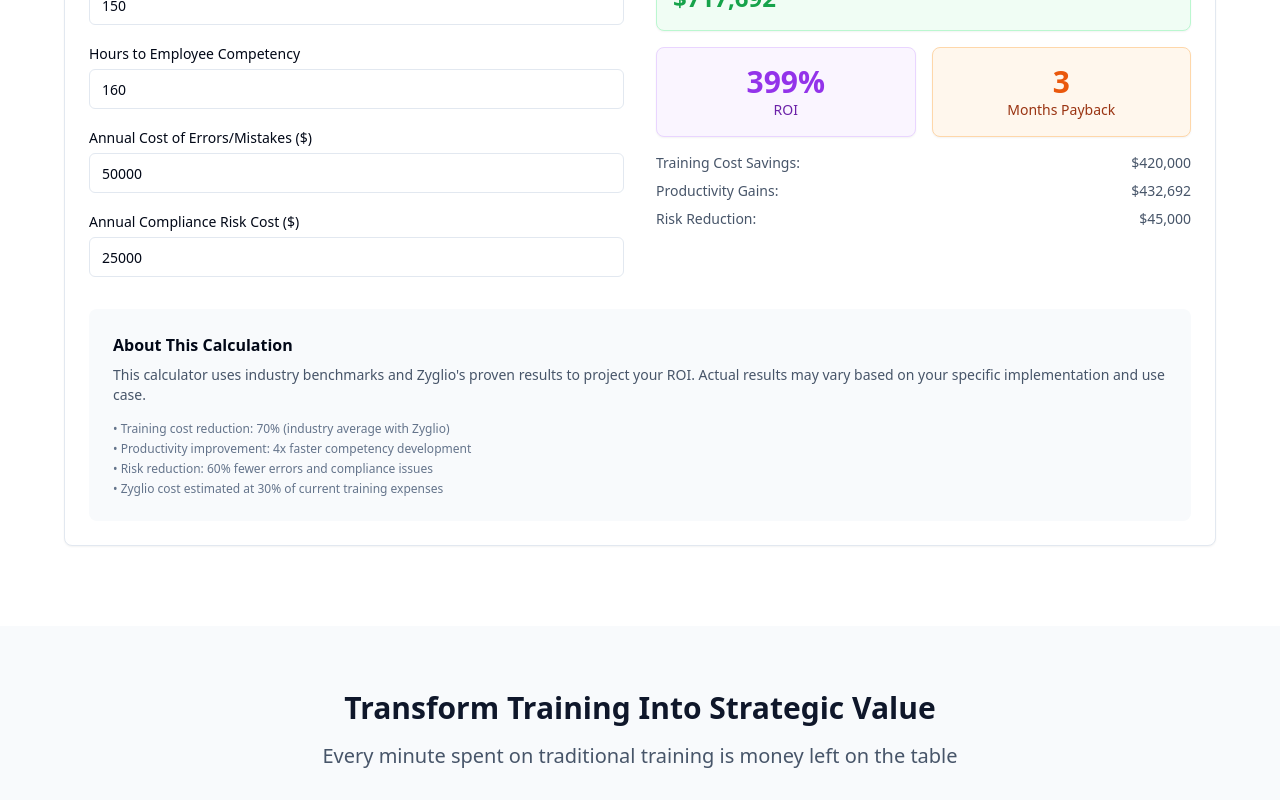
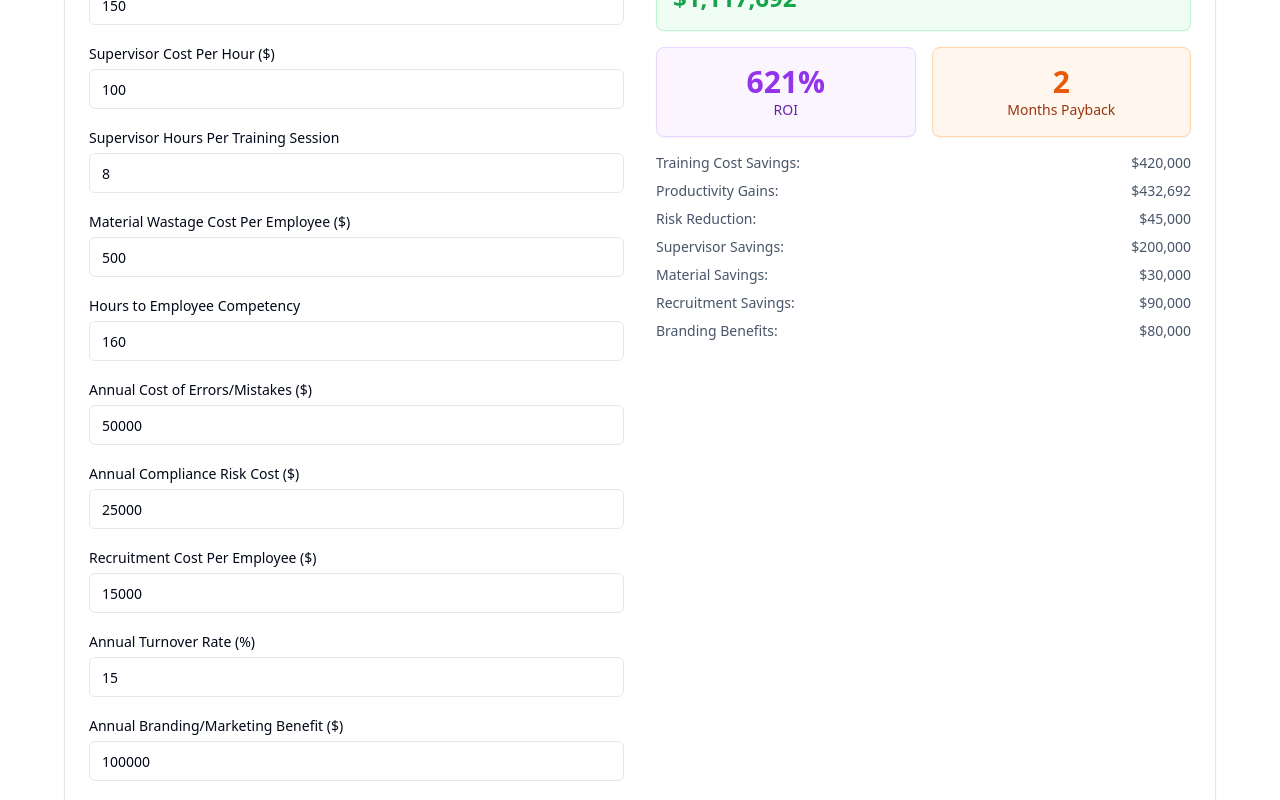
Before and after one commit to jmerril/voice-to-mastery-web, a React (Vite) app: page /roi-calculator in a window 1280 px wide. Shown: the part 1100-1900 px from the top of the page. Built offline with nearby package versions, Linux system fonts and the light colour scheme.

Commit message:
Add calculator fields and benefits
Added fields for supervisor cost, material wastage, enhanced recruitment/retention, and branding/marketing benefits to the interactive ROI calculator.

```diff
--- a/src/components/InteractiveROICalculator.tsx
+++ b/src/components/InteractiveROICalculator.tsx
@@ -4,7 +4,7 @@ import { Card, CardContent, CardDescription, CardHeader, CardTitle } from "@/com
 import { Input } from "@/components/ui/input";
 import { Label } from "@/components/ui/label";
 import { Button } from "@/components/ui/button";
-import { Calculator, TrendingUp, DollarSign, Users, Clock } from "lucide-react";
+import { Calculator, TrendingUp, DollarSign, Users, Clock, UserCheck, Megaphone } from "lucide-react";
 
 const InteractiveROICalculator = () => {
   const [inputs, setInputs] = useState({
@@ -14,7 +14,13 @@ const InteractiveROICalculator = () => {
     currentTrainingCostPerHour: 150,
     productivityLossHours: 160, // Time to competency
     errorCostPerYear: 50000,
-    complianceRiskCost: 25000
+    complianceRiskCost: 25000,
+    supervisorCostPerHour: 100,
+    supervisorHoursPerTraining: 8,
+    materialWastageCostPerEmployee: 500,
+    recruitmentCostPerEmployee: 15000,
+    turnoverRate: 15, // percentage
+    brandingMarketingBenefit: 100000 // annual benefit
   });
 
   const [results, setResults] = useState({
@@ -23,6 +29,10 @@ const InteractiveROICalculator = () => {
     annualSavings: 0,
     productivityGains: 0,
     riskReduction: 0,
+    supervisorSavings: 0,
+    materialSavings: 0,
+    recruitmentSavings: 0,
+    brandingBenefits: 0,
     totalAnnualValue: 0,
     roiPercentage: 0,
     paybackMonths: 0
@@ -40,13 +50,21 @@ const InteractiveROICalculator = () => {
       currentTrainingCostPerHour,
       productivityLossHours,
       errorCostPerYear,
-      complianceRiskCost
+      complianceRiskCost,
+      supervisorCostPerHour,
+      supervisorHoursPerTraining,
+      materialWastageCostPerEmployee,
+      recruitmentCostPerEmployee,
+      turnoverRate,
+      brandingMarketingBenefit
     } = inputs;
 
     // Current training costs
     const currentTrainingCost = employees * trainingHoursPerYear * currentTrainingCostPerHour;
     const productivityLossCost = employees * (productivityLossHours / 2080) * averageSalary; // 2080 = work hours per year
-    const currentAnnualCost = currentTrainingCost + productivityLossCost + errorCostPerYear + complianceRiskCost;
+    const supervisorCost = employees * (trainingHoursPerYear / 8) * supervisorHoursPerTraining * supervisorCostPerHour;
+    const materialWastageCost = employees * materialWastageCostPerEmployee;
+    const currentAnnualCost = currentTrainingCost + productivityLossCost + errorCostPerYear + complianceRiskCost + supervisorCost + materialWastageCost;
 
     // Zyglio costs (estimated at 30% of current training costs)
     const zyglioAnnualCost = currentTrainingCost * 0.3;
@@ -55,8 +73,15 @@ const InteractiveROICalculator = () => {
     const trainingSavings = currentTrainingCost * 0.7; // 70% reduction
     const productivityGains = productivityLossCost * 0.75; // 4x faster = 75% time saved
     const riskReduction = (errorCostPerYear + complianceRiskCost) * 0.6; // 60% reduction
+    const supervisorSavings = supervisorCost * 0.5; // 50% reduction in supervisor time needed
+    const materialSavings = materialWastageCost * 0.6; // 60% reduction in material waste
 
-    const totalAnnualValue = trainingSavings + productivityGains + riskReduction;
+    // Enhanced recruitment and retention benefits
+    const currentTurnoverCost = employees * (turnoverRate / 100) * recruitmentCostPerEmployee;
+    const recruitmentSavings = currentTurnoverCost * 0.4; // 40% reduction in turnover
+    const brandingBenefits = brandingMarketingBenefit * 0.8; // 80% of the branding benefit realized
+
+    const totalAnnualValue = trainingSavings + productivityGains + riskReduction + supervisorSavings + materialSavings + recruitmentSavings + brandingBenefits;
     const annualSavings = totalAnnualValue - zyglioAnnualCost;
     const roiPercentage = (annualSavings / zyglioAnnualCost) * 100;
     const paybackMonths = (zyglioAnnualCost / (annualSavings / 12));
@@ -67,6 +92,10 @@ const InteractiveROICalculator = () => {
       annualSavings,
       productivityGains,
       riskReduction,
+      supervisorSavings,
+      materialSavings,
+      recruitmentSavings,
+      brandingBenefits,
       totalAnnualValue,
       roiPercentage,
       paybackMonths
@@ -153,6 +182,39 @@ const InteractiveROICalculator = () => {
                 </div>
 
                 <div>
+                  <Label htmlFor="supervisorCost">Supervisor Cost Per Hour ($)</Label>
+                  <Input
+                    id="supervisorCost"
+                    type="number"
+                    value={inputs.supervisorCostPerHour}
+                    onChange={(e) => handleInputChange('supervisorCostPerHour', e.target.value)}
+                    className="mt-1"
+                  />
+                </div>
+
+                <div>
+                  <Label htmlFor="supervisorHours">Supervisor Hours Per Training Session</Label>
+                  <Input
+                    id="supervisorHours"
+                    type="number"
+                    value={inputs.supervisorHoursPerTraining}
+                    onChange={(e) => handleInputChange('supervisorHoursPerTraining', e.target.value)}
+                    className="mt-1"
+                  />
+                </div>
+
+                <div>
+                  <Label htmlFor="materialWastage">Material Wastage Cost Per Employee ($)</Label>
+                  <Input
+                    id="materialWastage"
+                    type="number"
+                    value={inputs.materialWastageCostPerEmployee}
+                    onChange={(e) => handleInputChange('materialWastageCostPerEmployee', e.target.value)}
+                    className="mt-1"
+                  />
+                </div>
+
+                <div>
                   <Label htmlFor="productivityLoss">Hours to Employee Competency</Label>
                   <Input
                     id="productivityLoss"
@@ -181,6 +243,39 @@ const InteractiveROICalculator = () => {
                     type="number"
                     value={inputs.complianceRiskCost}
                     onChange={(e) => handleInputChange('complianceRiskCost', e.target.value)}
+                    className="mt-1"
+                  />
+                </div>
+
+                <div>
+                  <Label htmlFor="recruitmentCost">Recruitment Cost Per Employee ($)</Label>
+                  <Input
+                    id="recruitmentCost"
+                    type="number"
+                    value={inputs.recruitmentCostPerEmployee}
+                    onChange={(e) => handleInputChange('recruitmentCostPerEmployee', e.target.value)}
+                    className="mt-1"
+                  />
+                </div>
+
+                <div>
+                  <Label htmlFor="turnoverRate">Annual Turnover Rate (%)</Label>
+                  <Input
+                    id="turnoverRate"
+                    type="number"
+                    value={inputs.turnoverRate}
+                    onChange={(e) => handleInputChange('turnoverRate', e.target.value)}
+                    className="mt-1"
+                  />
+                </div>
+
+                <div>
+                  <Label htmlFor="brandingBenefit">Annual Branding/Marketing Benefit ($)</Label>
+                  <Input
+                    id="brandingBenefit"
+                    type="number"
+                    value={inputs.brandingMarketingBenefit}
+                    onChange={(e) => handleInputChange('brandingMarketingBenefit', e.target.value)}
                     className="mt-1"
                   />
                 </div>
@@ -251,7 +346,7 @@ const InteractiveROICalculator = () => {
                 <div className="space-y-2 text-sm text-slate-600">
                   <div className="flex justify-between">
                     <span>Training Cost Savings:</span>
-                    <span className="font-medium">{formatCurrency(results.totalAnnualValue - results.productivityGains - results.riskReduction)}</span>
+                    <span className="font-medium">{formatCurrency(results.totalAnnualValue - results.productivityGains - results.riskReduction - results.supervisorSavings - results.materialSavings - results.recruitmentSavings - results.brandingBenefits)}</span>
                   </div>
                   <div className="flex justify-between">
                     <span>Productivity Gains:</span>
@@ -261,6 +356,22 @@ const InteractiveROICalculator = () => {
                     <span>Risk Reduction:</span>
                     <span className="font-medium">{formatCurrency(results.riskReduction)}</span>
                   </div>
+                  <div className="flex justify-between">
+                    <span>Supervisor Savings:</span>
+                    <span className="font-medium">{formatCurrency(results.supervisorSavings)}</span>
+                  </div>
+                  <div className="flex justify-between">
+                    <span>Material Savings:</span>
+                    <span className="font-medium">{formatCurrency(results.materialSavings)}</span>
+                  </div>
+                  <div className="flex justify-between">
+                    <span>Recruitment Savings:</span>
+                    <span className="font-medium">{formatCurrency(results.recruitmentSavings)}</span>
+                  </div>
+                  <div className="flex justify-between">
+                    <span>Branding Benefits:</span>
+                    <span className="font-medium">{formatCurrency(results.brandingBenefits)}</span>
+                  </div>
                 </div>
               </div>
             </div>
@@ -269,13 +380,17 @@ const InteractiveROICalculator = () => {
           <div className="mt-8 p-6 bg-slate-50 rounded-lg">
             <h4 className="font-semibold mb-2">About This Calculation</h4>
             <p className="text-sm text-slate-600 mb-4">
-              This calculator uses industry benchmarks and Zyglio's proven results to project your ROI.
-              Actual results may vary based on your specific implementation and use case.
+              This enhanced calculator includes supervisor costs, material wastage, recruitment/retention benefits, and branding value.
+              Results are based on industry benchmarks and Zyglio's proven outcomes.
             </p>
             <div className="text-xs text-slate-500 space-y-1">
               <div>• Training cost reduction: 70% (industry average with Zyglio)</div>
               <div>• Productivity improvement: 4x faster competency development</div>
               <div>• Risk reduction: 60% fewer errors and compliance issues</div>
+              <div>• Supervisor time savings: 50% reduction in oversight needed</div>
+              <div>• Material waste reduction: 60% less training material waste</div>
+              <div>• Turnover reduction: 40% improvement in retention</div>
+              <div>• Branding benefit: 80% realization of enhanced employer brand value</div>
               <div>• Zyglio cost estimated at 30% of current training expenses</div>
             </div>
           </div>
```
